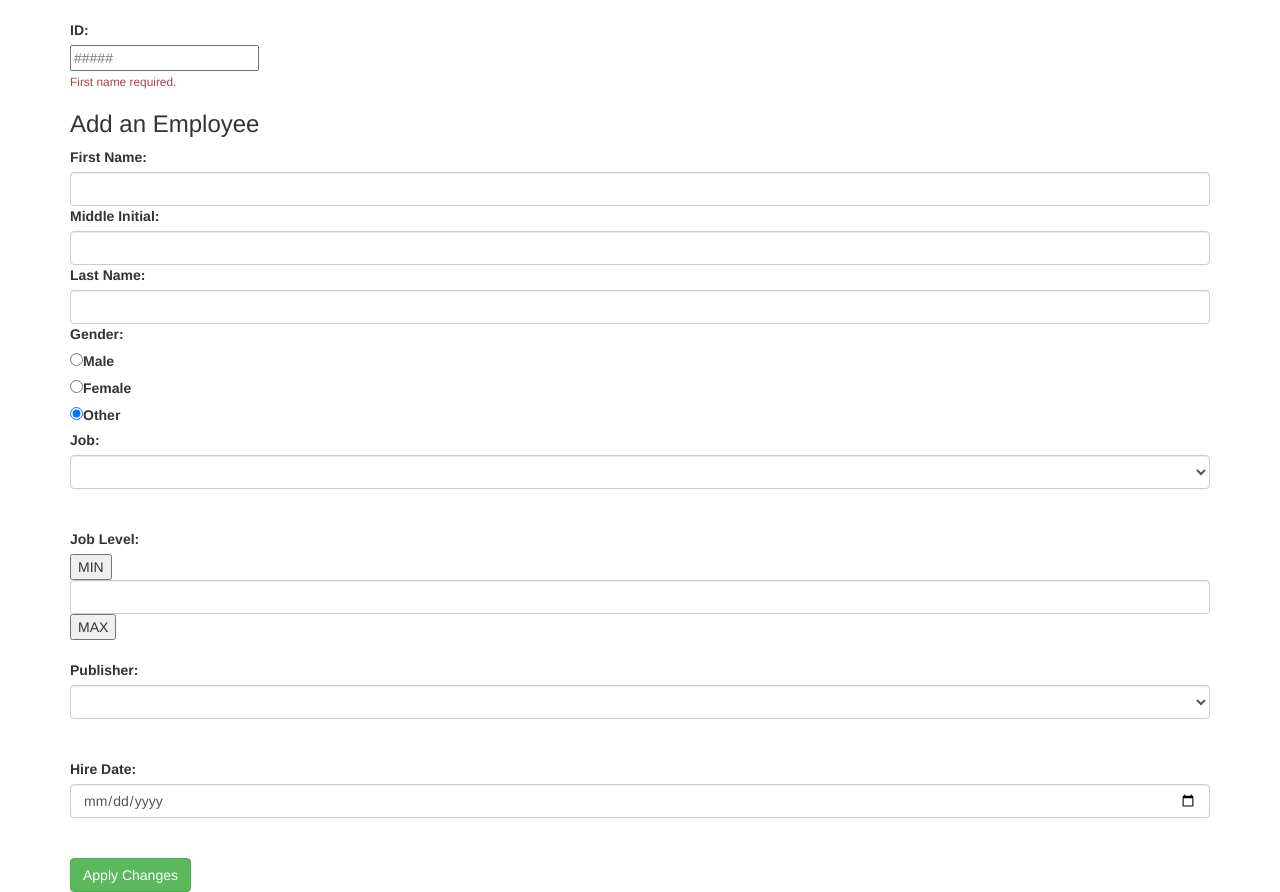
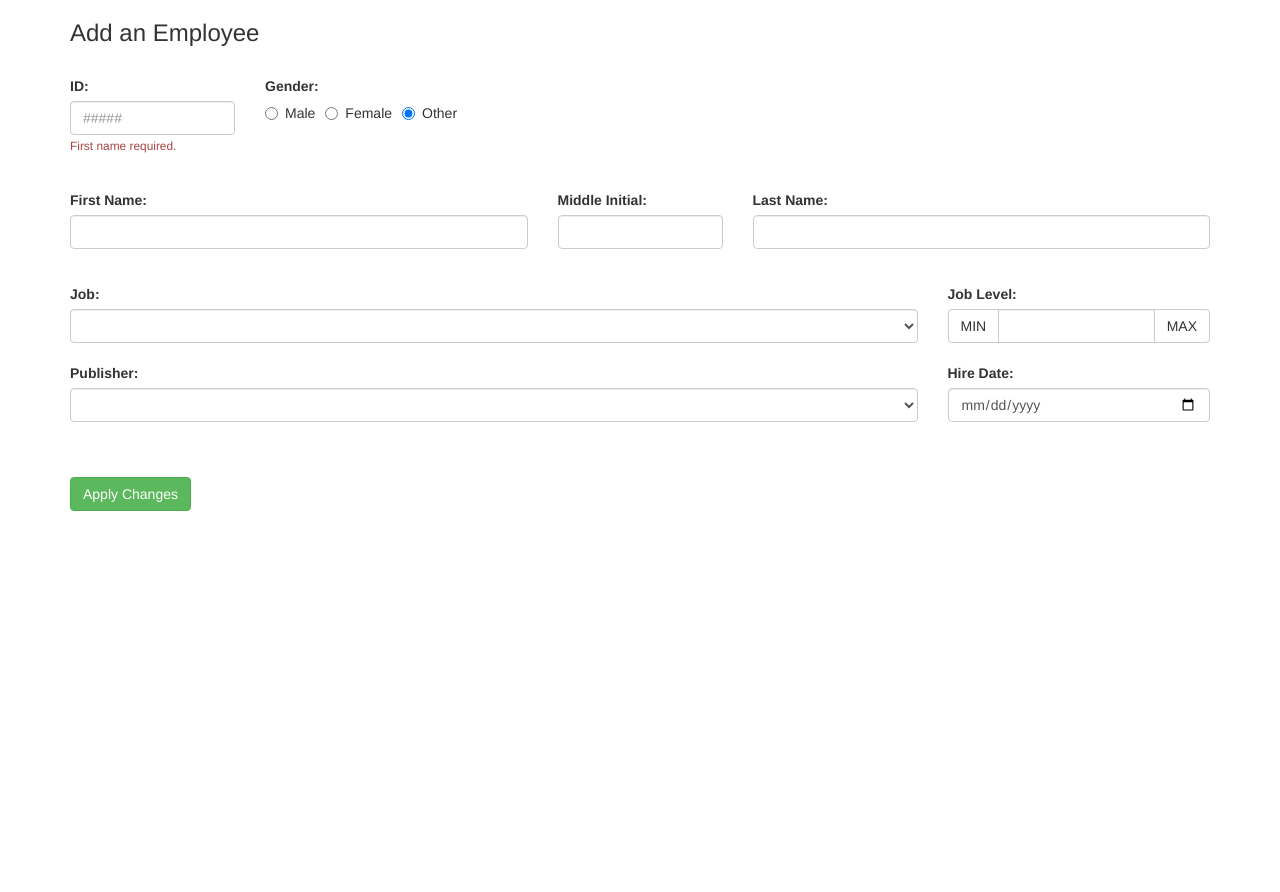
Before and after one commit to TheNoxNox/CPET252_Restful, a plain HTML site: page HTML_AJAX/employeePage.html in a window 1280 px wide. After the commit the page ends 800 px from the top, so only its background shows below. Drawn offline with nearby package versions, Linux system fonts and the light colour scheme; no server answers.

Commit message:
bootstrap finished
all done!

```diff
--- a/HTML_AJAX/employeePage.html
+++ b/HTML_AJAX/employeePage.html
@@ -100,24 +100,26 @@ $(document).ready(function(){                   // website is loaded
     {
         document.getElementById("fancytitle").innerHTML = 'Add an Employee';
         $('#inputData').prepend(
-            '<br>'
-            + '<label>ID:</label><br>'
-            + '<input type="text" id="empid" name="empid" placeholder="#####" minlength="5" maxlength="5" onchange="setCurrentID()"><br>'
-            + '<small id="currentID"></small><br>'
+			'<label>ID:</label>'
+            + '<input type="text" id="empid" name="empid" class="form-control" placeholder="#####" minlength="5" maxlength="5" onchange="setCurrentID()">'
+            + '<small id="currentID"></small>'
         );
         $('#genderRegion').prepend(
             '<label>Gender:</label><br>'
-            + '<input type="radio" id="male" name="gender" value="M" onchange="setCurrentID()">'
-            + '<label for="male">Male</label><br>'
-            + '<input type="radio" id="female" name="gender" value="F" onchange="setCurrentID()">'
-            + '<label for="female">Female</label><br>'
-            + '<input type="radio" id="other" name="gender" value="O" checked onchange="setCurrentID()">'
-            + '<label for="other">Other</label><br>'
+			+ '<label for="male" class="radio-inline">'
+            + '<input type="radio" id="male" name="gender" value="M" onchange="setCurrentID(false)">Male'
+			+ '</label>'
+            + '<label for="female" class="radio-inline">'
+            + '<input type="radio" id="female" name="gender" value="F" class="radio-inline" onchange="setCurrentID(false)">Female'
+			+ '</label>'
+            + '<label for="other" class="radio-inline">'
+            + '<input type="radio" id="other" name="gender" value="O" class="radio-inline" checked onchange="setCurrentID(false)">Other'
+			+ '</label>'
         );
 
         document.getElementById("job").value = 1;
         switchJob();
-        setCurrentID();
+        setCurrentID(false);
     }
 });
 
@@ -162,7 +164,7 @@ function applyClick()
     newDate = year + '' + month + '' + day;
 
     var hd = newDate;
-
+	setCurrentID(true);
     if (checkInput(!employeeID))
     {
             if (!employeeID)
@@ -302,12 +304,19 @@ function setToMin()
 	document.getElementById("job_lvl").value = document.getElementById("job_lvl").min;
 }
 
-function setCurrentID()
+function setCurrentID(applyClicked)
 {
     var fn = document.getElementById("fname").value;
     var mi = document.getElementById("minit").value;
     var ln = document.getElementById("lname").value;
     var gend = getGender()
+	hdate = document.getElementById("hire_date").value;
+    year = hdate.substring(0, 4);
+    month = hdate.substring(5, 7);
+    day = hdate.substring(8, 10);
+    newDate = year + '' + month + '' + day;
+
+    var hd = newDate;
     //let gendString = String(gend);
     var finit= fn.charAt(0);
     if (mi)
@@ -327,24 +336,28 @@ function setCurrentID()
     {
         document.getElementById("currentID").innerHTML = "First name required.";
         document.getElementById("currentID").classList.add("text-danger");
+
         idValid = 0;
     }
     else if (ln == "")
     {
         document.getElementById("currentID").innerHTML = "Last name required.";
         document.getElementById("currentID").classList.add("text-danger");
+
         idValid = 0;
     }
     else if (id == "")
     {
         document.getElementById("currentID").innerHTML = "Input ID is required.";
         document.getElementById("currentID").classList.add("text-danger");
+
         idValid = 0;
     }
     else if (idString.length != 9)
     {
         document.getElementById("currentID").innerHTML = "Input ID must be five characters long.";
         document.getElementById("currentID").classList.add("text-danger");
+
         idValid = 0;
     }
     else
@@ -352,6 +365,60 @@ function setCurrentID()
         document.getElementById("currentID").innerHTML = 'Current ID: ' + idString;
         document.getElementById("currentID").classList.remove("text-danger");
         idValid = 1;
+    }
+
+
+
+	if (fn == "")
+	{
+		if (applyClicked)
+		{
+			document.getElementById("fStyle").classList.add("has-error");
+		}
+
+	}
+	else
+	{
+		document.getElementById("fStyle").classList.remove("has-error");
+	}
+
+	if (ln == "")
+	{
+		if (applyClicked)
+		{
+			document.getElementById("lStyle").classList.add("has-error");
+		}
+
+	}
+	else
+	{
+		document.getElementById("lStyle").classList.remove("has-error");
+	}
+
+	if (id == "" || idString.length != 9)
+	{
+		if (applyClicked)
+		{
+			document.getElementById("iStyle").classList.add("has-error");
+		}
+
+	}
+	else
+	{
+		document.getElementById("iStyle").classList.remove("has-error");
+	}
+
+	if (hd == "")
+	{
+		if (applyClicked)
+		{
+			document.getElementById("hStyle").classList.add("has-error");
+		}
+
+	}
+	else
+	{
+		document.getElementById("hStyle").classList.remove("has-error");
 	}
 }
 
@@ -431,12 +498,12 @@ function checkInput(adding)
 
         if (fn == "")
         {
-            alert("First name is required.");
+            //alert("First name is required.");
             return false;
         }
         else if (ln == "")
         {
-            alert("Last name is required.");
+            //alert("Last name is required.");
             return false;
         }
 
@@ -463,7 +530,7 @@ function checkInput(adding)
         }
         else if (hd == "")
         {
-            alert("Hire date is required.");
+            //alert("Hire date is required.");
             return false;
         }
         else
@@ -493,45 +560,67 @@ function checkInput(adding)
 
 </head>
 <body>
-    <div id="inputData" class="container">
+    <div class="container">
         <h3 id="fancytitle">DATA</h3>
+		<br>
         <form>
-            <div class="form-row">
-                <div class="col">
+		<div class="row">
+				<div id="iStyle" class="form-group col-sm-2">
+					<div id="inputData">
+					</div>
+				</div>
+				<div class="col-sm-10" id="genderRegion">
+				</div>
+			</div>
+			<br>
+            <div class="row">
+				<div id="fStyle" class="form-group col-sm-5">
 					<label>First Name:</label>
-                    <input type="text" class="form-control" id="fname" name="fname" onchange="setCurrentID()">
+					<input type="text" class="form-control" id="fname" name="fname" onchange="setCurrentID(false)">
 				</div>
-                <div class="col">
+				<div class="form-group col-sm-2">
 					<label>Middle Initial:</label>
 					<input type="text" class="form-control" id="minit" name="minit" minlength="0" maxlength="1" onchange="setCurrentID()">
 				</div>
-                <div class="col">
+				<div id="lStyle" class="form-group col-sm-5">
 					<label>Last Name:</label>
-                    <input type="text" class="form-control" id="lname" name="lname" onchange="setCurrentID()">
+					<input type="text" class="form-control" id="lname" name="lname" onchange="setCurrentID(false)">
+				</div>
+			</div>
+			<br>
+            <div class="row">
+				<div class="col-sm-9">
+					<label>Job:</label><br>
+					<select class="form-control" id="job" name="job" onchange=switchJob()> </select>
+				</div>
+				<div class="col-sm-3">
+					<label>Job Level:</label><br>
+					<div class="input-group">
+					<div class="input-group-btn">
+						<button class="btn btn-default" onclick=setToMin()> MIN </button>
+					  </div>
+					  <input type="number" class="form-control" id="job_lvl" name="job_lvl" max= 0 min= 0 onchange=levelCheck()>
+					  <div class="input-group-btn">
+						<button class="btn btn-default" onclick=setToMax()> MAX </button>
+					  </div>
+					</div>
+				</div>
+			</div>
+			<br>
+			<div class="row">
+				<div class="col-sm-9">
+					<label>Publisher:</label><br>
+					<select id="publisher" class="form-control" name="publisher"></select>
+				</div>
+				<div id="hStyle" class="form-group col-sm-3">
+					<label>Hire Date:</label><br>
+					<input type="date" class="form-control" id="hire_date" name="hire_date">
 				</div>
 			</div>
         </form>
-
-        <div id="genderRegion">
-            <!-- thingy goes here -->
-        </div>
-
-        <label>Job:</label><br>
-        <select class="form-control" id="job" name="job" onchange=switchJob()>
-        </select><br><br>
-
-        <label>Job Level:</label><br>
-		<button onclick=setToMin()> MIN </button>
-        <input type="number" class="form-control" id="job_lvl" name="job_lvl" max= 0 min= 0 onchange=levelCheck()>
-		<button onclick=setToMax()> MAX </button><br><br>
-
-	    <label>Publisher:</label><br>
-        <select id="publisher" class="form-control" name="publisher">
-        </select><br><br>
-
-	    <label>Hire Date:</label><br>
-        <input type="date" class="form-control" id="hire_date" name="hire_date"><br><br>
+		<br><br>
         <button type="submit" class="btn btn-success" onclick=applyClick()> Apply Changes </button>
+		<br>
     </div>
 </body>
 </html>
```
Lines whose indentation alone changed are shown as unchanged.
